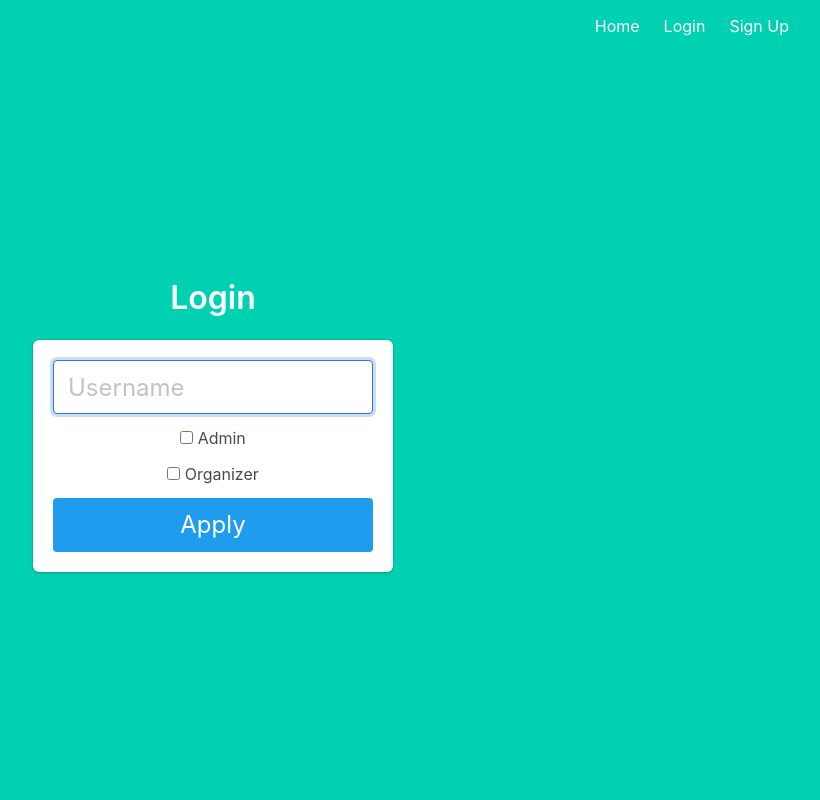
After one commit to danielamormocea/JuryDuty, a Flask app: page /give_perm in a window 1280 px wide. The commit adds this page. Shown: the whole page, without its empty margins (427-1247 px from the left). Run offline with Flask 2, Linux system fonts and the light colour scheme; parts of the project's set-up code (start-up, migrations or seed data) failed here and were passed over.

Commit message:
add permissions for admin and organizer

```diff
--- a/app/__init__.py
+++ b/app/__init__.py
@@ -1,11 +1,13 @@
 from flask import Flask
 from flask_sqlalchemy import SQLAlchemy
 from flask_login import LoginManager
+from flask_migrate import Migrate
 
 
 #from app import routes
 
 db = SQLAlchemy()
+
 
 def create_app():
     app = Flask(__name__)
@@ -14,6 +16,7 @@ def create_app():
     app.config['SQLALCHEMY_DATABASE_URI'] = 'sqlite:///db.sqlite'
 
     db.init_app(app)
+    migrate = Migrate(app, db)
 
     login_manager = LoginManager()
     login_manager.login_view = 'auth.login'
--- a/app/auth.py
+++ b/app/auth.py
@@ -13,6 +13,7 @@ def login():
 
 @auth.route('/login', methods=['POST'])
 def login_post():
+
 
     email = request.form.get('email')
     password = request.form.get('password')
@@ -38,14 +39,14 @@ def signup_post():
     email = request.form.get('email')
     name = request.form.get('name')
     password = request.form.get('password')
-
+    type_user = 2
     user = User.query.filter_by(email=email).first()
 
     if user:
         flash('Email address already exists')
         return redirect(url_for('auth.signup'))
 
-    new_user = User(email=email, name=name, password=generate_password_hash(password, method='sha256'))
+    new_user = User(email=email, name=name, password=generate_password_hash(password, method='sha256'), type_user=type_user)
 
     db.session.add(new_user)
     db.session.commit()
@@ -53,6 +54,16 @@ def signup_post():
     return redirect(url_for('auth.login'))
 
 
+@auth.route('/give_perm', methods=['GET'])
+def give_perm():
+    return render_template('give_perm.html')
+
+
+@auth.route('/give_perm', methods=['POST'])
+def give_perm_post():
+    flash(request.form.get('username'))
+    flash(request.form.get('admin'))
+    return redirect(url_for('auth.login'))
 
 
 @auth.route('/logout')
--- a/app/routes.py
+++ b/app/routes.py
@@ -9,7 +9,7 @@ routes = Blueprint('main', __name__)
 
 @routes.route('/')
 def index():
-    return render_template('index.html')
+    return render_template('index.html', list = )
 
 @routes.route('/profile')
 def profile():
--- a/app/templates/base.html
+++ b/app/templates/base.html
@@ -39,6 +39,11 @@
 									Logout
 								</a>
 								{% endif %}
+								{% if current_user.type_user == 0 %}
+								<a href="{{ url_for('auth.give_perm') }}" class="navbar-item">
+										Give Permissions
+									</a>
+								{% endif %}
                         </div>
                     </div>
                 </div>
--- /dev/null
+++ b/app/templates/give_perm.html
@@ -0,0 +1,40 @@
+{% extends "base.html" %}
+
+{% block content %}
+<div class="column is-4 is-offset-4">
+    <h3 class="title">Login</h3>
+    <div class="box">
+		{% with messages = get_flashed_messages() %}
+		{% if messages %}
+			<div class="notification is-danger">
+				{{ messages[0] }}
+			</div>
+		{% endif %}
+		{% endwith %}
+        <form method="POST" action="/give_perm">
+            <div class="field">
+                <div class="control">
+                    <input class="input is-large" type="name" name="username" placeholder="Username" autofocus="">
+                </div>
+            </div>
+
+            <div class="field">
+                <label class="checkbox">
+                    <input type="checkbox" name = "admin">
+                        Admin
+                </label>
+            </div>
+
+            <div class="field">
+                <label class="checkbox">
+                    <input type="checkbox" name = "organizer">
+                        Organizer
+                </label>
+            </div>
+
+            <button class="button is-block is-info is-large is-fullwidth">Apply</button>
+
+        </form>
+    </div>
+</div>
+{% endblock %}
--- a/app/templates/profile.html
+++ b/app/templates/profile.html
@@ -3,6 +3,6 @@
 
 {% block content %}
 <h1 class="title">
-	Welcome, {{ name }}!
+	Welcome, {{ name }}
 </h1>
 {% endblock %}
```
Also changed, not shown: app/forms.py (added, +9 -0 lines), app/models.py (+10 -0 lines), app/db.sqlite (added).
